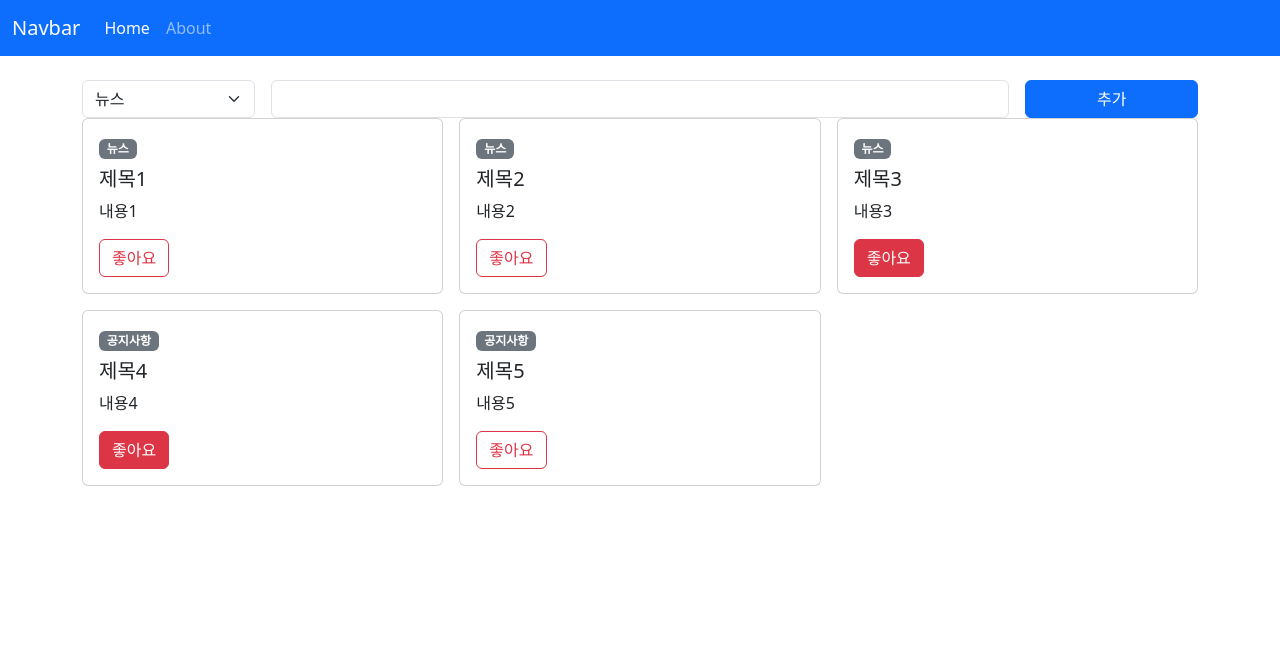
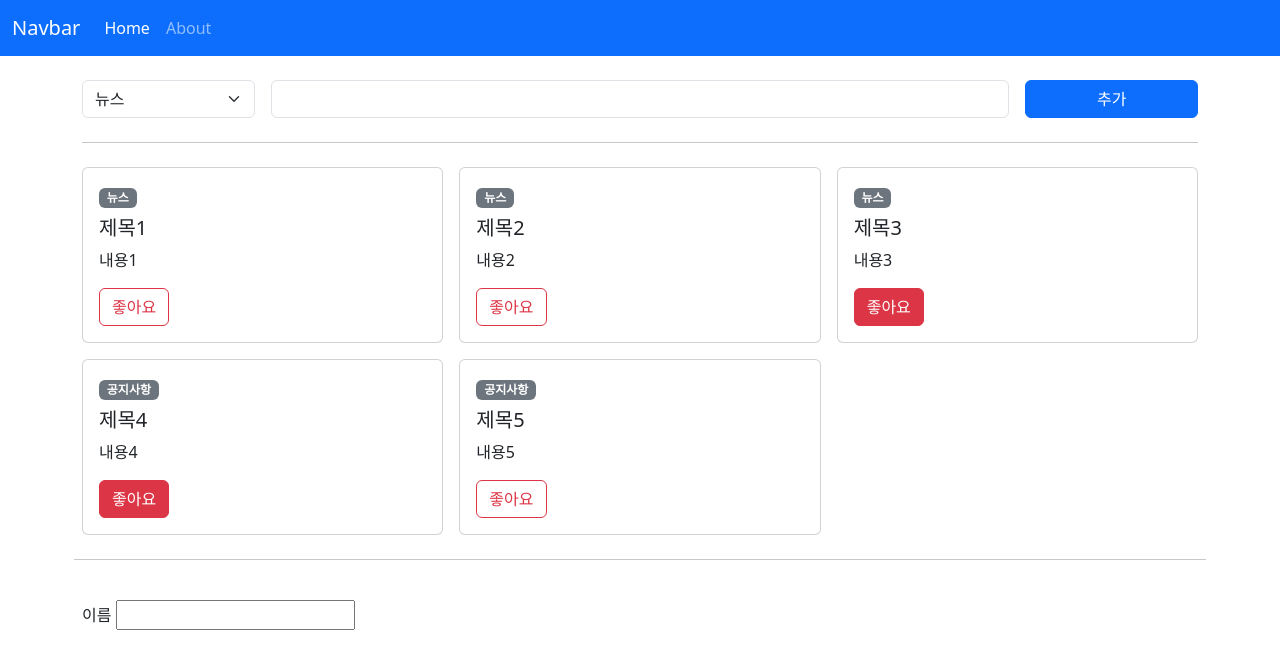
Before and after one commit to seonu5849/Study_Vue3, a Vue app: page / in a window 1280 px wide. Shown: the top 668 px of the page. Built offline with nearby package versions, Linux system fonts and the light colour scheme.

Commit message:
laern : input 태그 vlaue, @input을 통해 v-model 구현

```diff
--- a/src/components/event_components/AppCard.vue
+++ b/src/components/event_components/AppCard.vue
@@ -51,7 +51,7 @@ export default {
 	setup(props, context) {
 		// props는 하위 컴포넌트에서는 조작할 수 없는 단방향 통신이다.
 		// emit을 통해 하위 컴포넌트에서 상위 컴포넌트로 이벤트를 보낼 수 있다.
-		console.log(props.title);
+		// console.log(props.title);
 		const isLikeClass = computed(() =>
 			props.isLike ? 'btn-danger' : 'btn-outline-danger',
 		);
--- /dev/null
+++ b/src/components/event_components/LabelInput.vue
@@ -0,0 +1,23 @@
+<template>
+	<label>
+		이름
+		<!-- v-model="username" -->
+		<input
+			:value="modelValue"
+			@input="e => $emit('update:modelValue', e.target.value)"
+			type="text"
+		/>
+	</label>
+</template>
+
+<script>
+export default {
+	props: ['modelValue'],
+	emits: ['update:modelValue'],
+	setup() {
+		return {};
+	},
+};
+</script>
+
+<style lang="scss" scoped></style>
--- a/src/components/event_components/TheView.vue
+++ b/src/components/event_components/TheView.vue
@@ -2,6 +2,8 @@
 	<main>
 		<div class="container py-4">
 			<PostCreate @create-post="createPost"></PostCreate>
+			<hr class="my-4" />
+
 			<div class="row g-3">
 				<div class="col col-4">
 					<AppCard title="제목1" contents="내용1"></AppCard>
@@ -20,20 +22,27 @@
 						:obj="obj"
 					></AppCard>
 				</div>
+				<hr class="my-4" />
+				<LabelInput
+					:modelValue="username"
+					@update:model-value="value => (username = value)"
+				></LabelInput>
 			</div>
 		</div>
 	</main>
 </template>
 
 <script>
-import { reactive } from 'vue';
+import { reactive, ref } from 'vue';
 import AppCard from './AppCard.vue';
 import PostCreate from './PostCreate.vue';
+import LabelInput from './LabelInput.vue';
 
 export default {
 	components: {
 		AppCard,
 		PostCreate,
+		LabelInput,
 	},
 	setup() {
 		const post = reactive({
@@ -68,7 +77,10 @@ export default {
 			console.log(`${newPost}`);
 			posts.push(newPost);
 		};
-		return { post, posts, obj, createPost };
+
+		const username = ref('');
+
+		return { post, posts, obj, createPost, username };
 	},
 };
 </script>
```
